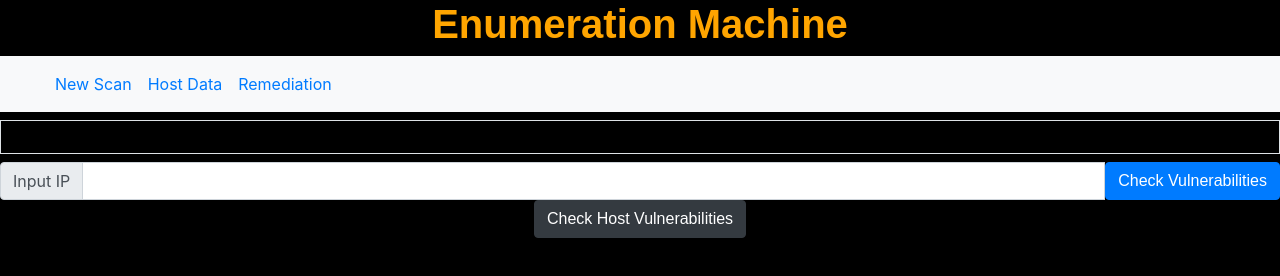
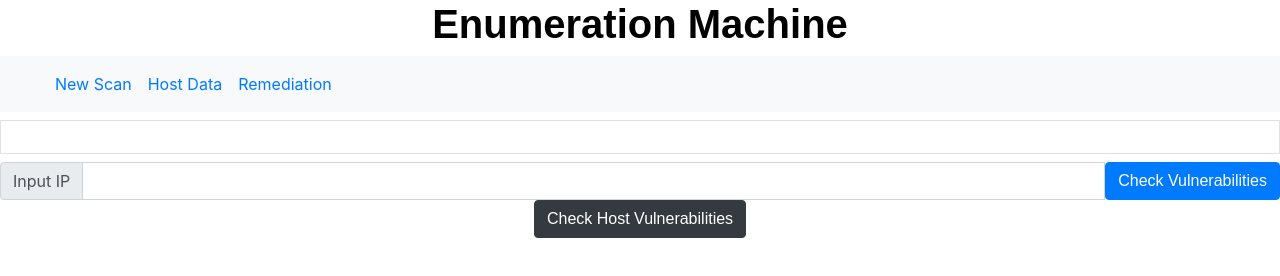
Before and after one commit to SomewhatCyncial/Team-Epsilion, a plain HTML site: page EnumerationMachine.html in a window 1280 px wide. Drawn offline with nearby package versions, Linux system fonts and the light colour scheme.

Commit message:
Update main.css

```diff
--- a/main.css
+++ b/main.css
@@ -1,10 +1,7 @@
-body{
-    background-color: Black;
-}
 h1{
     font-family: sans-serif;
     font-weight: bold;
-    color:orange;
+    color:black;
 }
 button{
     font-family: sans-serif;
```
